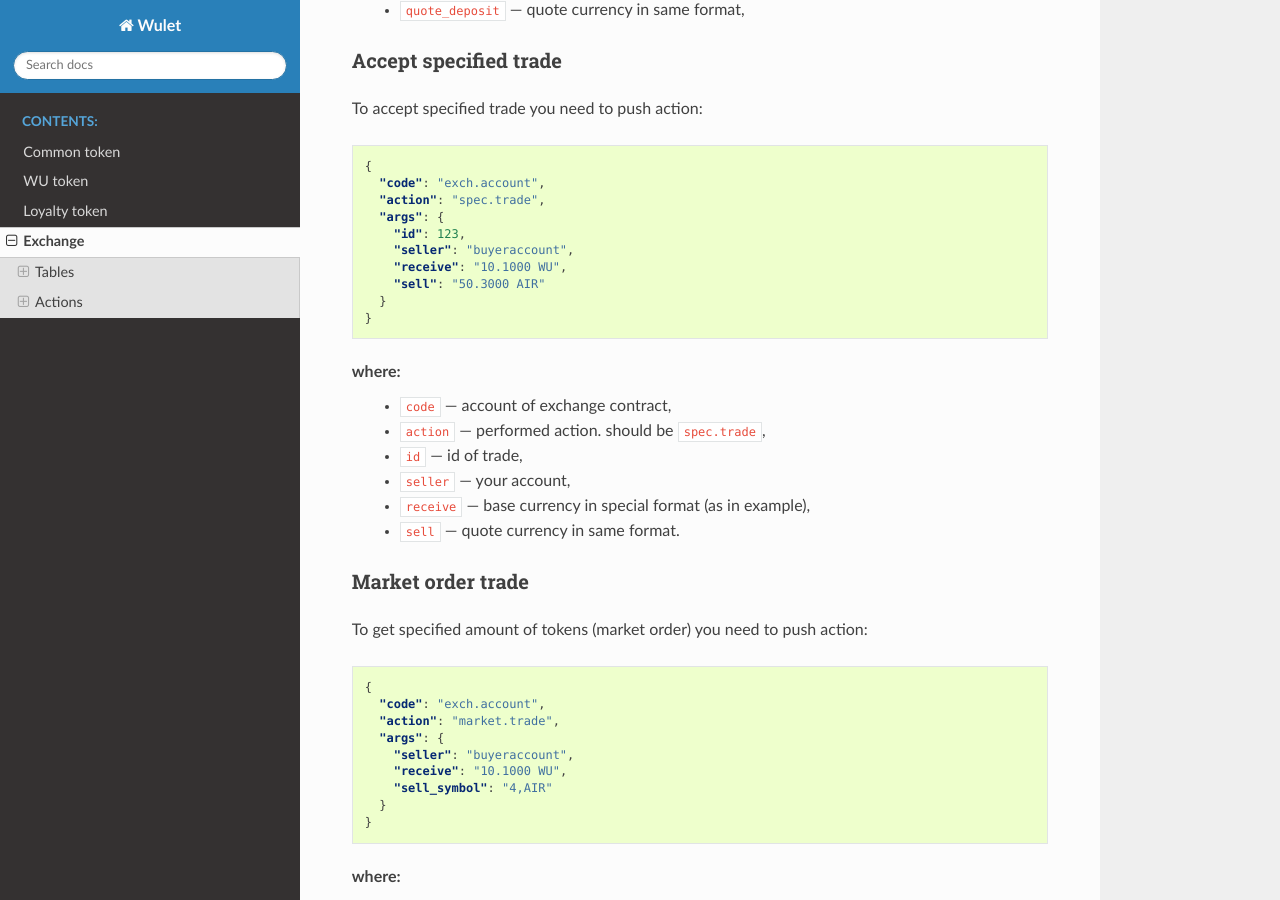
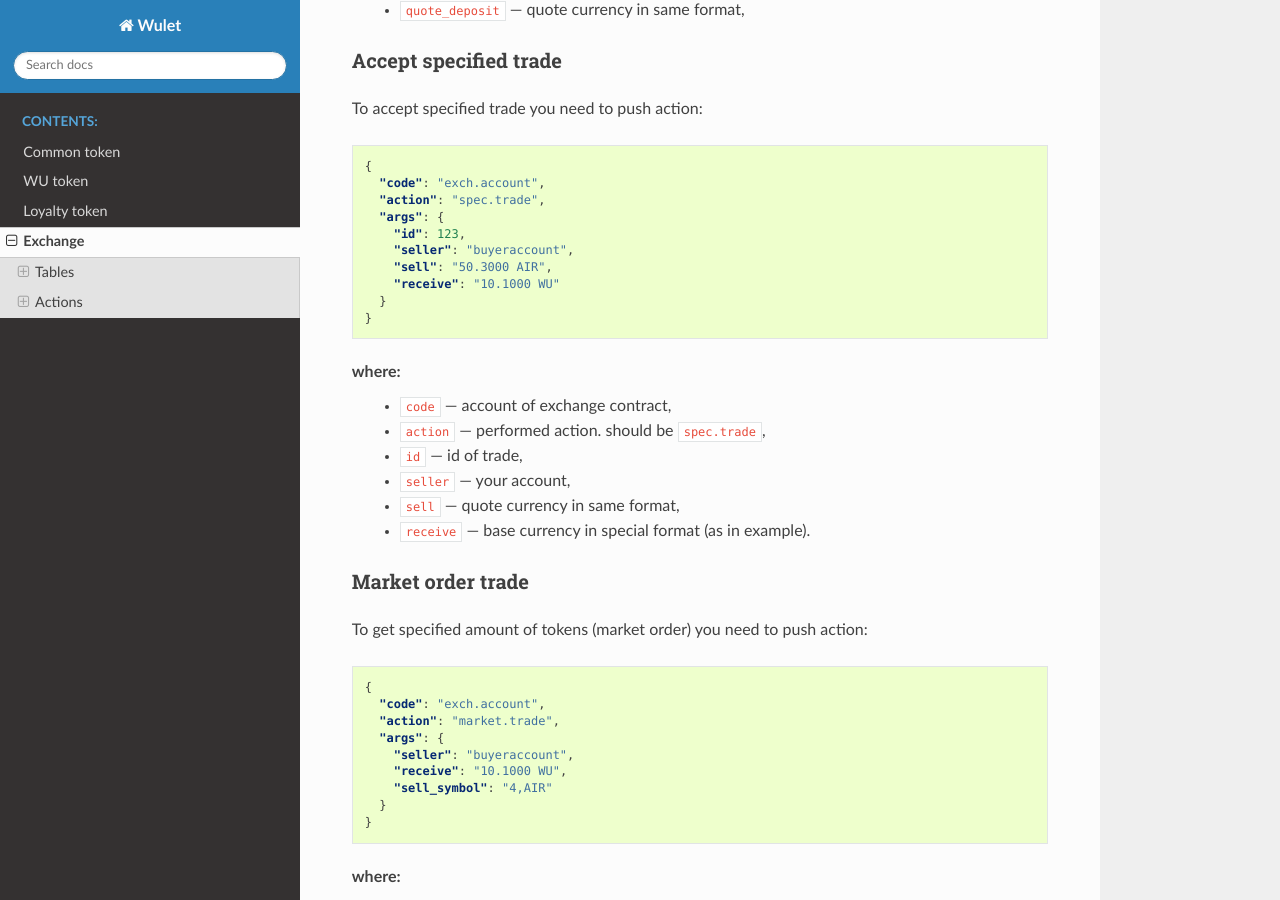
Before and after one commit to Wuletou/docs, a Sphinx documentation site: the page built from docs/source/exchange.rst, in a window 1280 px wide and 900 px high, scrolled down 3191 px. Built offline with Sphinx 7.4.7 and the Read the Docs theme 2.0.0, drawn with Linux system fonts in a browser that asks for light colours; formulas are drawn with MathJax 3.

Commit message:
fix parameters order in spec.trade

```diff
--- a/docs/source/exchange.rst
+++ b/docs/source/exchange.rst
@@ -167,8 +167,8 @@ To accept specified trade you need to push action:
       "args": {
         "id": 123,
         "seller": "buyeraccount",
-        "receive": "10.1000 WU",
-        "sell": "50.3000 AIR"
+        "sell": "50.3000 AIR",
+        "receive": "10.1000 WU"
       }
     }
 
@@ -177,8 +177,8 @@ where:
  * ``action`` — performed action. should be ``spec.trade``,
  * ``id`` — id of trade,
  * ``seller`` — your account,
- * ``receive`` — base currency in special format (as in example),
- * ``sell`` — quote currency in same format.
+ * ``sell`` — quote currency in same format,
+ * ``receive`` — base currency in special format (as in example).
 
 Market order trade
 __________________
```
